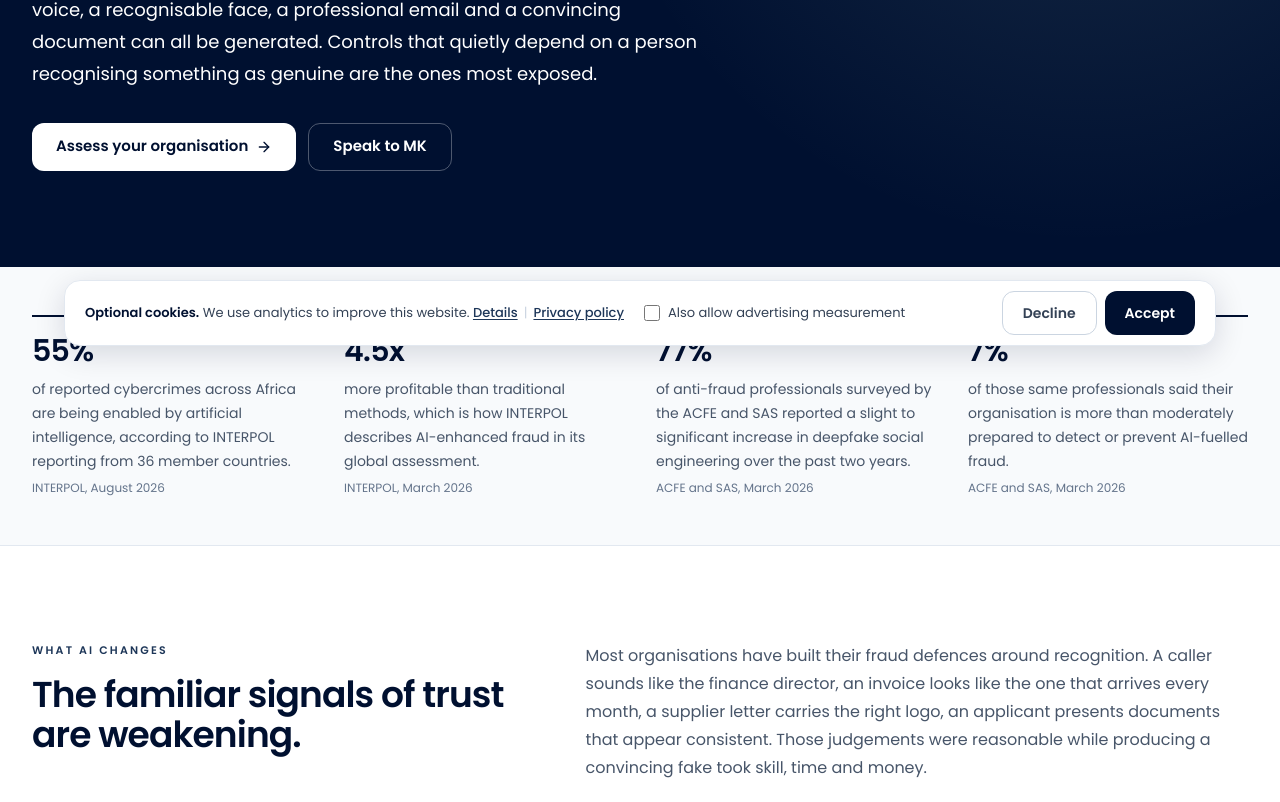
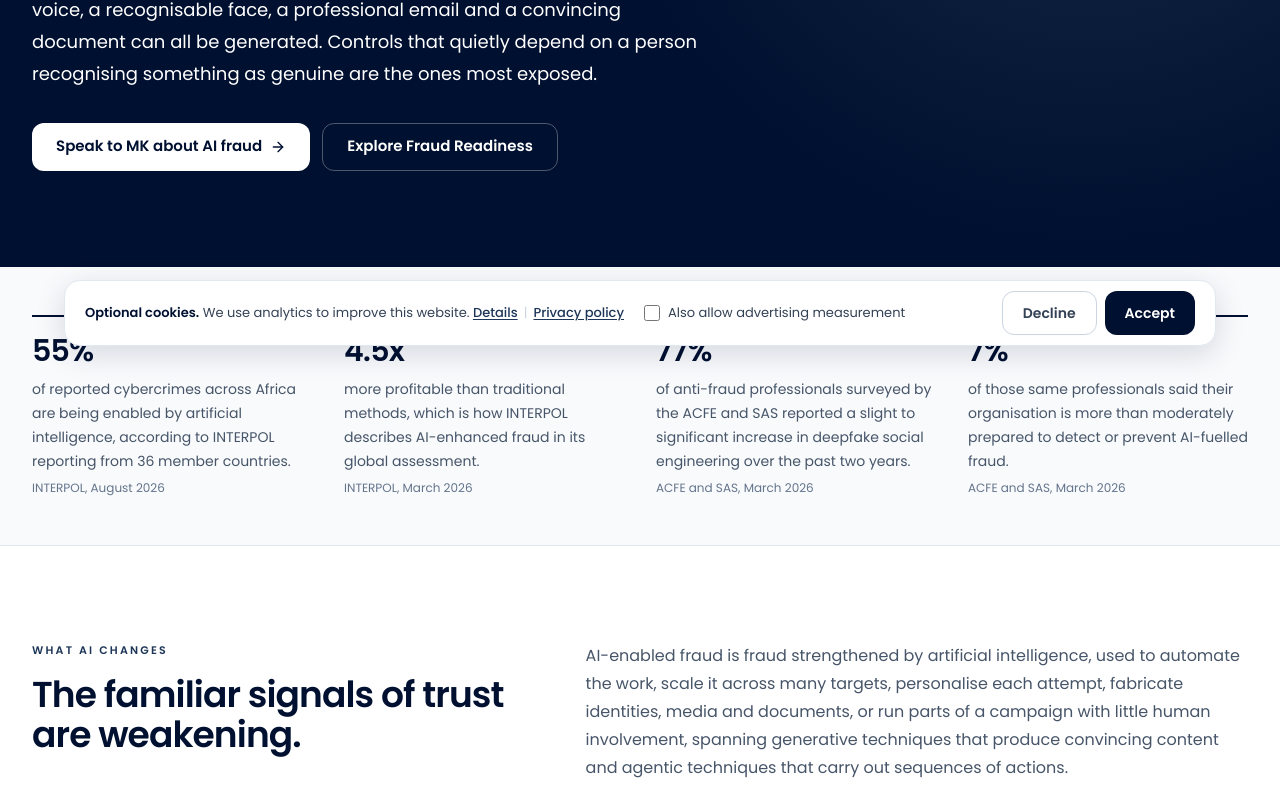
Before and after one commit to Tondani1995/mk-fraud-readiness-score, a Next.js app: page /ai-fraud-readiness in a window 1280 px wide. Shown: the part 438-1240 px from the top of the page. Built offline with nearby package versions, Linux system fonts and the light colour scheme; no server answers.

Commit message:
fix: apply final AI fraud page corrections

```diff
--- a/src/app/(website)/ai-fraud-readiness/page.tsx
+++ b/src/app/(website)/ai-fraud-readiness/page.tsx
@@ -59,11 +59,11 @@ export default function AiFraudReadinessPage() {
               recognising something as genuine are the ones most exposed.
             </p>
             <div className="mt-8 grid gap-3 sm:flex sm:flex-wrap">
-              <CtaLink href="/score/start" variant="primaryOnDark" arrow ctaName="assess_your_organisation" placement="ai_fraud_hero">
-                Assess your organisation
+              <CtaLink href="/contact" variant="primaryOnDark" arrow ctaName="speak_to_mk_about_ai_fraud" placement="ai_fraud_hero">
+                Speak to MK about AI fraud
               </CtaLink>
-              <CtaLink href="/contact" variant="secondaryOnDark" ctaName="speak_to_mk" placement="ai_fraud_hero">
-                Speak to MK
+              <CtaLink href="/fraud-readiness" variant="secondaryOnDark" ctaName="explore_fraud_readiness" placement="ai_fraud_hero">
+                Explore Fraud Readiness
               </CtaLink>
             </div>
           </div>
@@ -100,6 +100,12 @@ export default function AiFraudReadinessPage() {
               </h2>
             </div>
             <div className="space-y-4 text-base leading-7 text-slate-600">
+              <p>
+                AI-enabled fraud is fraud strengthened by artificial intelligence, used to automate the work, scale it
+                across many targets, personalise each attempt, fabricate identities, media and documents, or run parts of
+                a campaign with little human involvement, spanning generative techniques that produce convincing content
+                and agentic techniques that carry out sequences of actions.
+              </p>
               <p>
                 Most organisations have built their fraud defences around recognition. A caller sounds like the finance
                 director, an invoice looks like the one that arrives every month, a supplier letter carries the right
@@ -278,11 +284,11 @@ export default function AiFraudReadinessPage() {
                 </p>
               ) : null}
               <div className="mt-6 grid gap-3 sm:flex sm:flex-wrap">
-                <CtaLink href="/score/start" variant="primary" arrow ctaName="assess_your_organisation" placement="ai_fraud_instrument">
-                  Start the assessment
+                <CtaLink href="/fraud-readiness" variant="primary" arrow ctaName="explore_fraud_readiness" placement="ai_fraud_instrument">
+                  Explore Fraud Readiness
                 </CtaLink>
-                <CtaLink href="/fraud-readiness" variant="secondary" ctaName="fraud_readiness_overview" placement="ai_fraud_instrument">
-                  Fraud Readiness overview
+                <CtaLink href="/score/start" variant="secondary" ctaName="assess_core_fraud_readiness" placement="ai_fraud_instrument">
+                  Assess your core fraud readiness
                 </CtaLink>
               </div>
             </div>
@@ -320,16 +326,16 @@ export default function AiFraudReadinessPage() {
                   Test whether your controls still hold.
                 </h2>
                 <p className="mt-3 text-base leading-7 text-white/75">
-                  Start with the free assessment for a structured view of readiness, or speak to MK about the AI-enabled
-                  exposure specific to your organisation.
+                  Speak to MK about the AI-enabled exposure specific to your organisation, or use the Fraud Readiness
+                  Assessment to understand your core fraud readiness first.
                 </p>
               </div>
               <div className="mt-6 grid gap-3 sm:mt-8 sm:flex sm:flex-wrap lg:mt-0 lg:shrink-0">
-                <CtaLink href="/score/start" variant="primaryOnDark" arrow ctaName="assess_your_organisation" placement="ai_fraud_closing">
-                  Assess your organisation
+                <CtaLink href="/contact" variant="primaryOnDark" arrow ctaName="speak_to_mk_about_ai_fraud" placement="ai_fraud_closing">
+                  Speak to MK about AI fraud
                 </CtaLink>
-                <CtaLink href="/contact" variant="secondaryOnDark" ctaName="speak_to_mk" placement="ai_fraud_closing">
-                  Speak to MK
+                <CtaLink href="/score/start" variant="secondaryOnDark" ctaName="assess_core_fraud_readiness" placement="ai_fraud_closing">
+                  Assess your core fraud readiness
                 </CtaLink>
               </div>
             </div>
```
